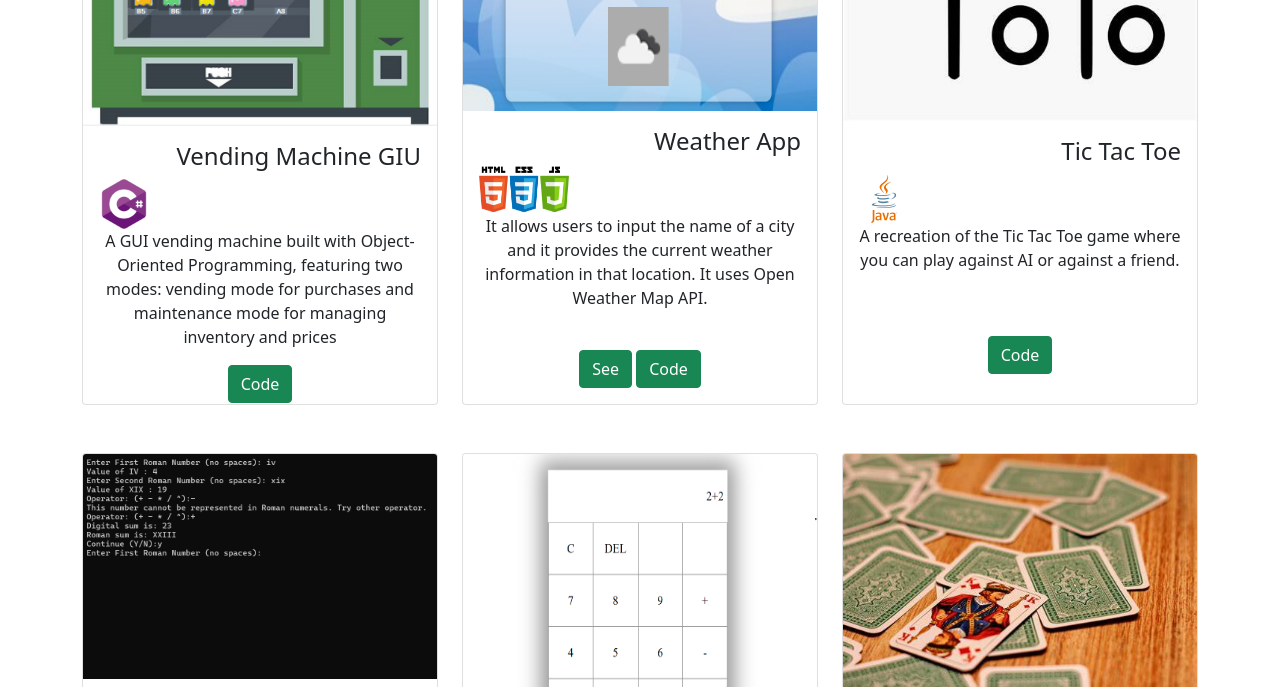
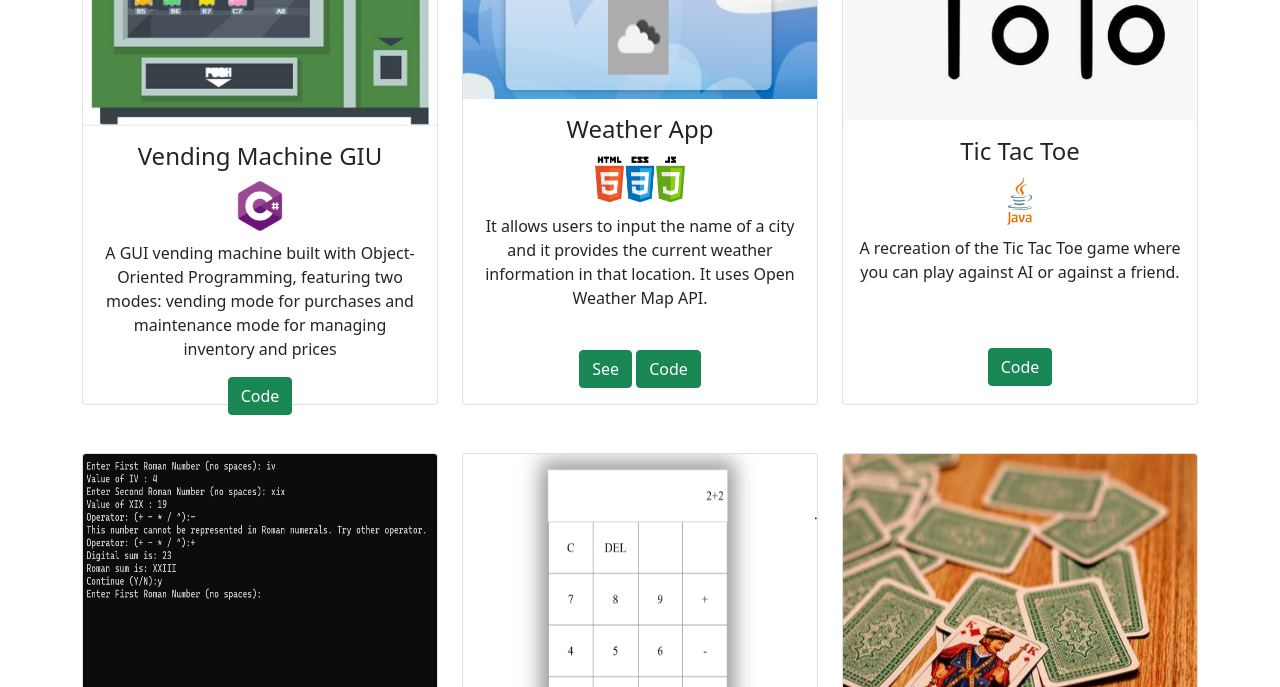
Before and after one commit to estmaria/estmaria.github.io, a plain HTML site: page index.html in a window 1280 px wide. Shown: the part 1870-2557 px from the top of the page. Drawn offline with nearby package versions, Linux system fonts and the light colour scheme.

Commit message:
Update style.css

```diff
--- a/style.css
+++ b/style.css
@@ -4,7 +4,6 @@
     margin: 0 20px;
 }
 
-/* spacing on all sections */
 #about, #services, #projects, #resume, #contact {
     margin-top: 3rem;
     padding-top: 2rem;
@@ -39,14 +38,10 @@ body a{
     transform: translate(-50%, -50%);
     color: white;
 }
-
-
-
 .about p{
     font-family: Cambria, Cochin, Georgia, Times, 'Times New Roman', serif;
     font-size: 1rem;
 }
-
 .circular-image {
     width: 250px;
     height: 250px;
@@ -55,50 +50,42 @@ body a{
     margin-top: 60px;
 
 }
-
 .circular-image img {
     width: 100%;
     height: 100%;
     object-fit: cover;
 }
-
 #resume p{
     text-align: center;
 }
 .email, .socials{
     display: inline-block;
 }
-
-
-
 .social {
     display: inline-block;
     margin-right: 70px;
     text-align: center;
-
 }
-
 .social i {
     display: block;
 }
-
 .socials {
     padding-left: 200px;
-
 }
 .email, .socials a{
     color:#000000;
     text-decoration: none;
 }
+#contact {
+    padding-bottom: 3rem;
+}
 #contact a{
     color:#000000;
     text-decoration: none;
 }
-
 #contact a:visited{
     color: #000000;
 }
-
 .text{
     font-size: 1.5rem;
 }
@@ -107,27 +94,26 @@ body a{
     text-align: center;
 }
 
+.card-img-top {
+    width: 100%;
+    height: 400px;
+    object-fit: fill;
+}
+.card-title {
+    display: flex;
+    justify-content: center;
+    align-items: center;
+    position: relative;
+    text-align: center;
+}
+.language-img{
+    display: block;
+    margin: 10px auto; /* Centers the image */
+    width: 50px;
+    height: 50px;
+    position: static; /* Removes absolute positioning */
+}
 .card-text {
     text-align: center;
+    margin-top: 10px;
 }
-
-.card-title{
-    text-align:right;
-}
-
-.language-img{
-    width: 50px;
-    height: 50px;
-}
-
-.up {
-    height: 450px;
-}
-
-.down {
-    height: 350px;
-}
-
-#contact {
-    padding-bottom: 3rem;
-}
```
